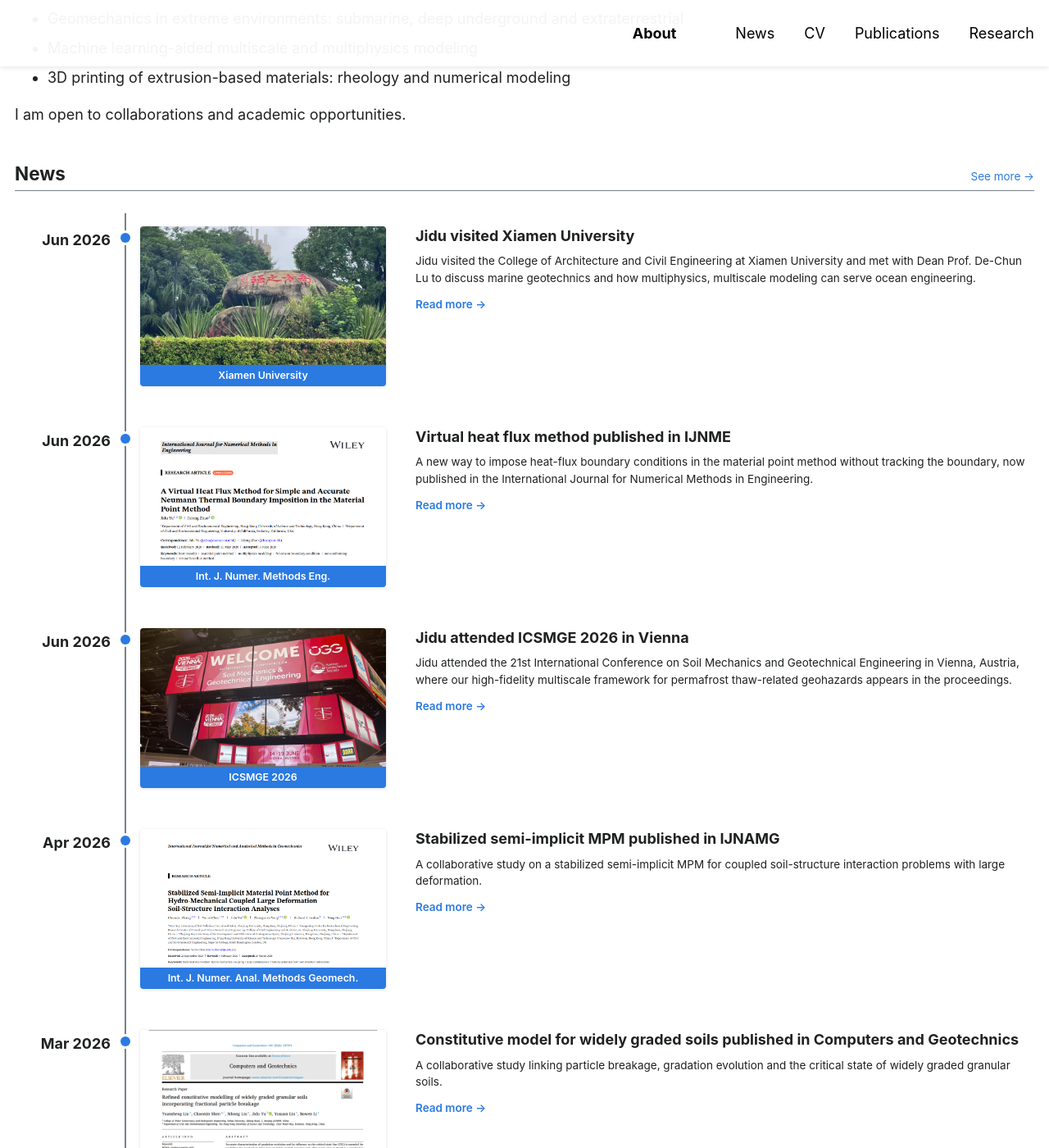
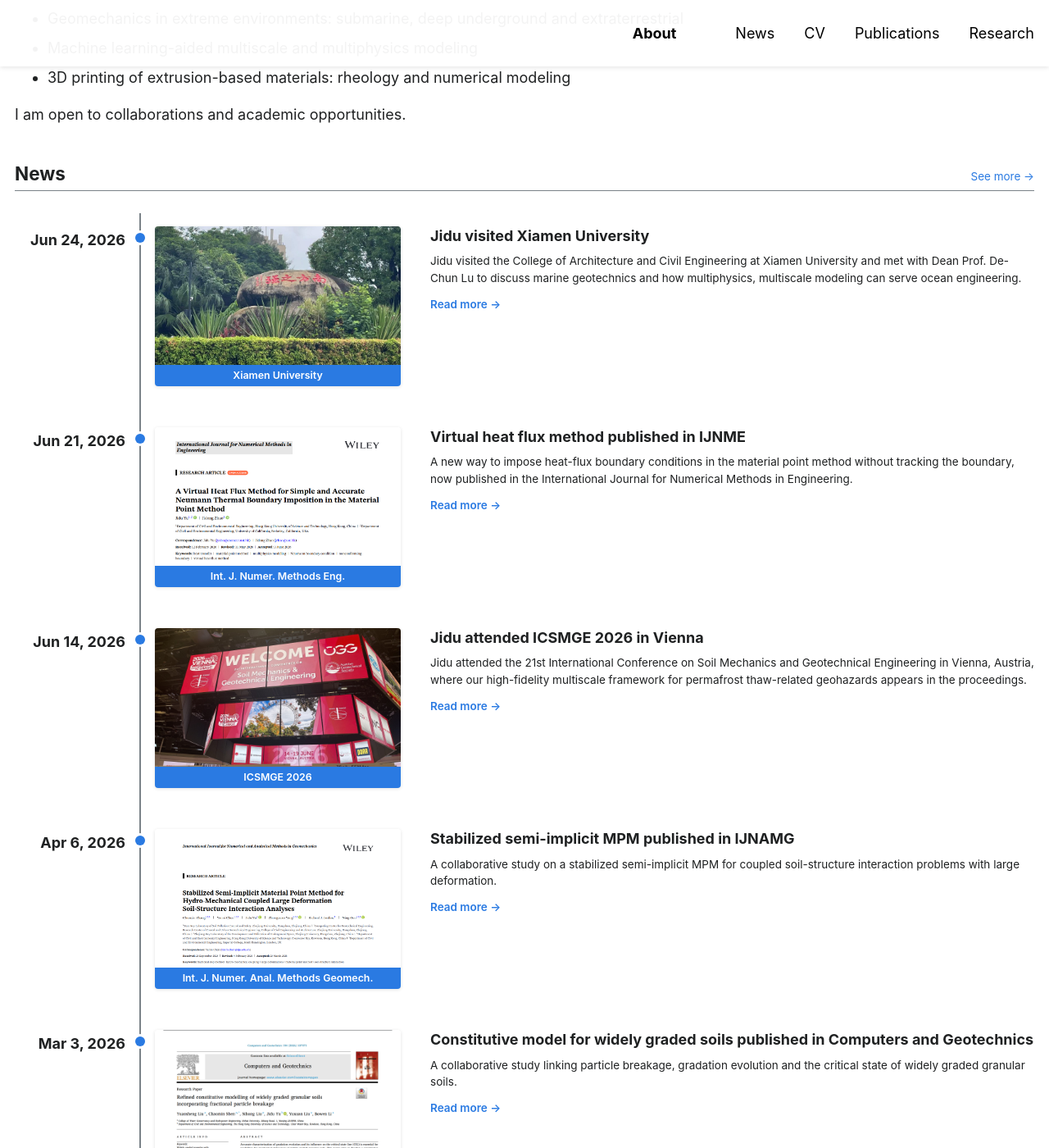
Before and after one commit to yujidu/yujidu.github.io, a Jekyll site: the page built from _pages/aboutme.md, in a window 1280 px wide and 1400 px high, scrolled down 1005 px. Shown: the whole window at 82% size. Built offline with Jekyll 4.4.1, drawn with Linux system fonts in a browser that asks for light colours; some web fonts are replaced; some of the changed text lies outside the part shown.

Commit message:
News timeline: show full dates
Co-Authored-By: Claude Opus 5.5 <noreply@anthropic.com>
Claude-Session: https://claude.ai/code/session_01CtadbDehUMWbEMdjGRSUo3

```diff
--- a/_includes/news-timeline.html
+++ b/_includes/news-timeline.html
@@ -7,7 +7,7 @@
 <div class="news-timeline">
 {% for n in items limit: shown %}
   <article class="news-item">
-    <div class="news-item__date">{{ n.date | date: "%b %Y" }}</div>
+    <div class="news-item__date">{{ n.date | date: "%b %-d, %Y" }}</div>
     <div class="news-item__media"><a href="{{ n.url | relative_url }}">{% include news-thumb.html item=n %}</a></div>
     <div class="news-item__body">
       <h3 class="news-item__title"><a href="{{ n.url | relative_url }}">{{ n.title }}</a></h3>
--- a/_layouts/news-item.html
+++ b/_layouts/news-item.html
@@ -2,7 +2,7 @@
 layout: archive
 ---
 <article class="news-detail">
-  <p class="news-detail__date">{{ page.date | date: "%B %Y" }}</p>
+  <p class="news-detail__date">{{ page.date | date: "%B %-d, %Y" }}</p>
   <div class="news-detail__top">
     <div class="news-detail__media">{% include news-thumb.html item=page %}</div>
     <div class="news-detail__text">
--- a/_sass/_home.scss
+++ b/_sass/_home.scss
@@ -480,7 +480,7 @@ body {
 /* ==========================================================================
    NEWS: vertical timeline, 16:9 picture with a blue label, text on the right
    ========================================================================== */
-$news-date-col: 6.5em;
+$news-date-col: 7.5em;
 $news-gap: 2em;
 $news-line-x: $news-date-col + $news-gap / 2;
 
```
